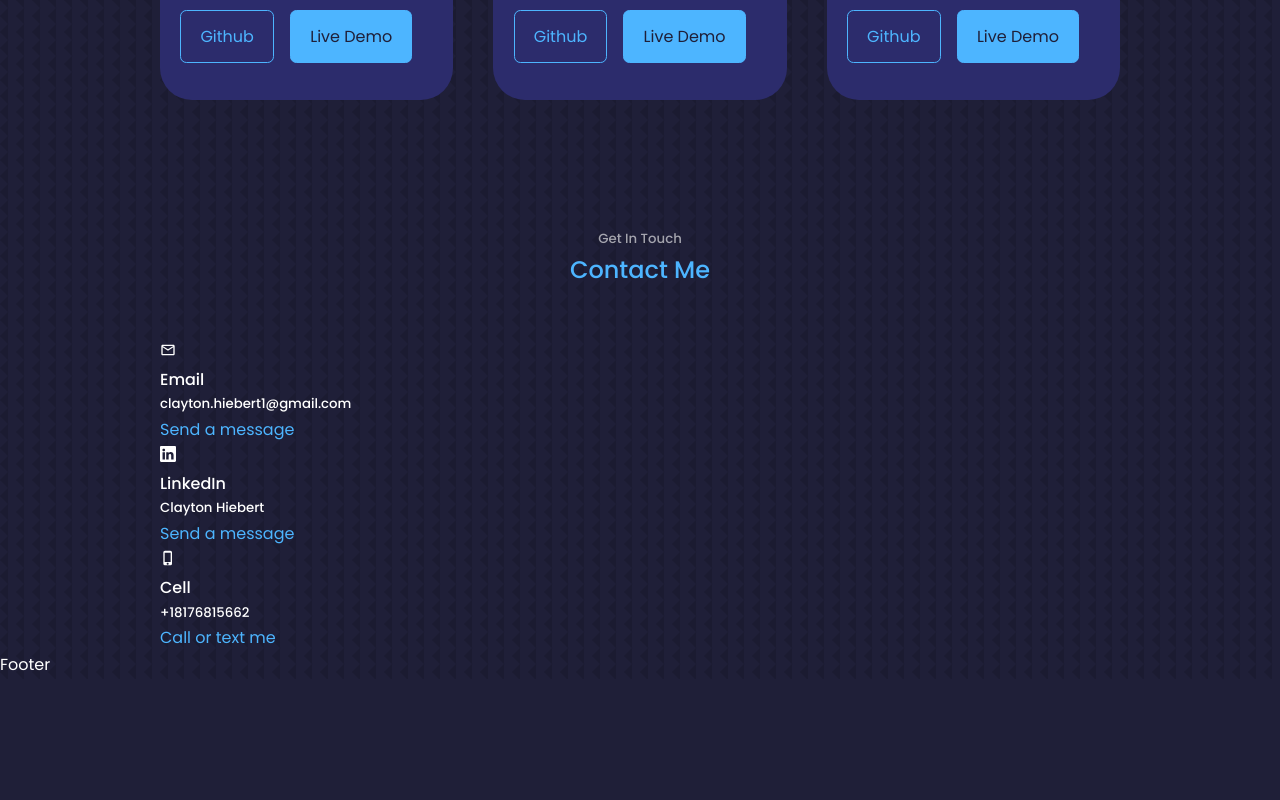
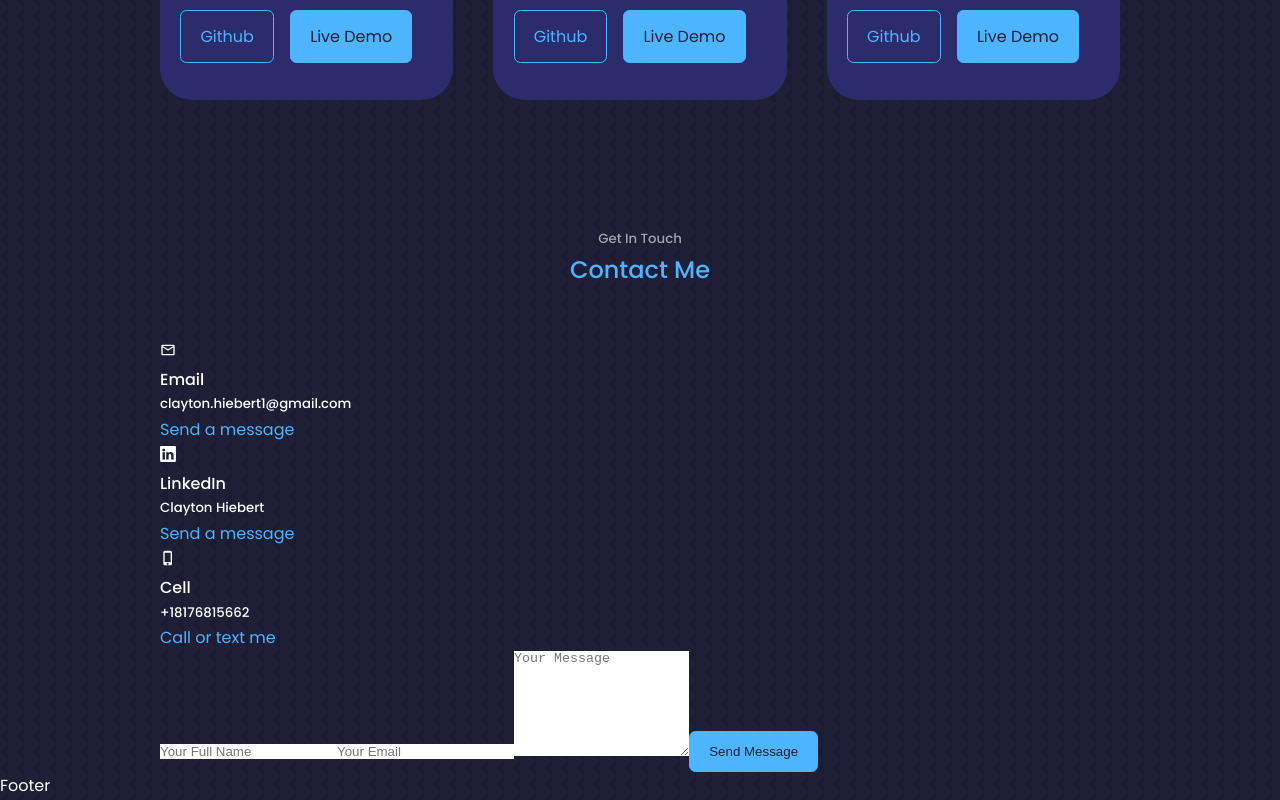
Before and after one commit to klay2k/portfoliowebsite, a React (Create React App) app: page / in a window 1280 px wide. Shown: the part 3112-3912 px from the top of the page. Before the commit the page ends 3791 px from the top, so only its background shows below. Built offline with nearby package versions, Linux system fonts and the light colour scheme.

Commit message:
adding form

```diff
--- a/src/components/contact/Contact.jsx
+++ b/src/components/contact/Contact.jsx
@@ -16,25 +16,30 @@ const Contact = () => {
             <MdOutlineEmail/>
             <h4>Email</h4>
             <h5>clayton.hiebert1@gmail.com</h5>
-            <a href="mailto:clayton.hiebert1@gmail.com">Send a message</a>
+            <a href="mailto:clayton.hiebert1@gmail.com" target="_blank">Send a message</a>
           </article>
 
           <article className="contact__option">
             <BsLinkedin/>
             <h4>LinkedIn</h4>
             <h5>Clayton Hiebert</h5>
-            <a href="https://www.linkedin.com/in/clayton-hiebert/">Send a message</a>
+            <a href="https://www.linkedin.com/in/clayton-hiebert/" target="_blank">Send a message</a>
           </article>
 
           <article className="contact__option">
             <MdPhoneIphone/>
             <h4>Cell</h4>
             <h5>+18176815662</h5>
-            <a href="tel:/+18176815662">Call or text me</a>
+            <a href="tel:/+18176815662" target="_blank">Call or text me</a>
           </article>
         </div>
       {/* END OF CONTACT OPTIONS */}
-      <form action=""></form>
+      <form action="">
+        <input type="text" name='' placeholder='Your Full Name' required />
+        <input type="email" name='email' placeholder='Your Email' required />
+        <textarea name="message" rows="7" placeholder='Your Message' required ></textarea>
+        <button type='submit' className='btn btn-primary'>Send Message</button>
+      </form>
       </div>
     </section>
   )
```
